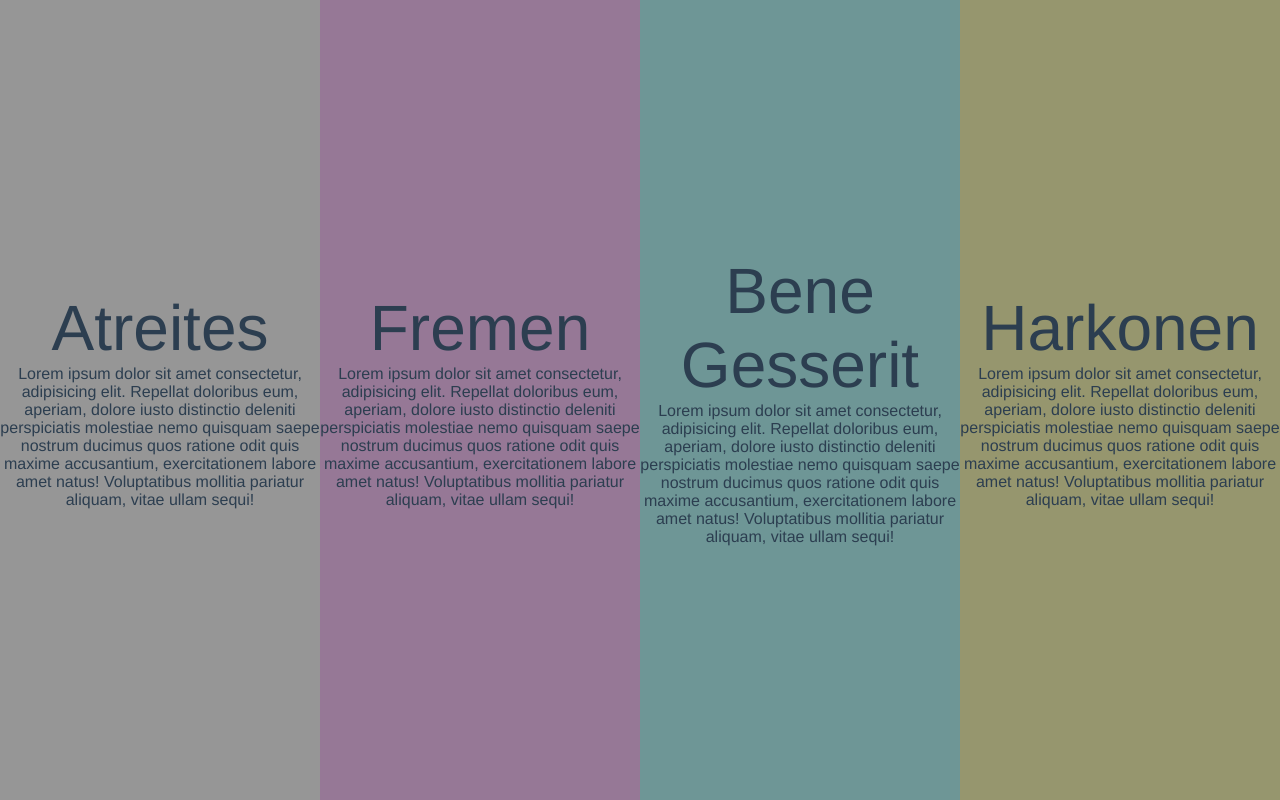
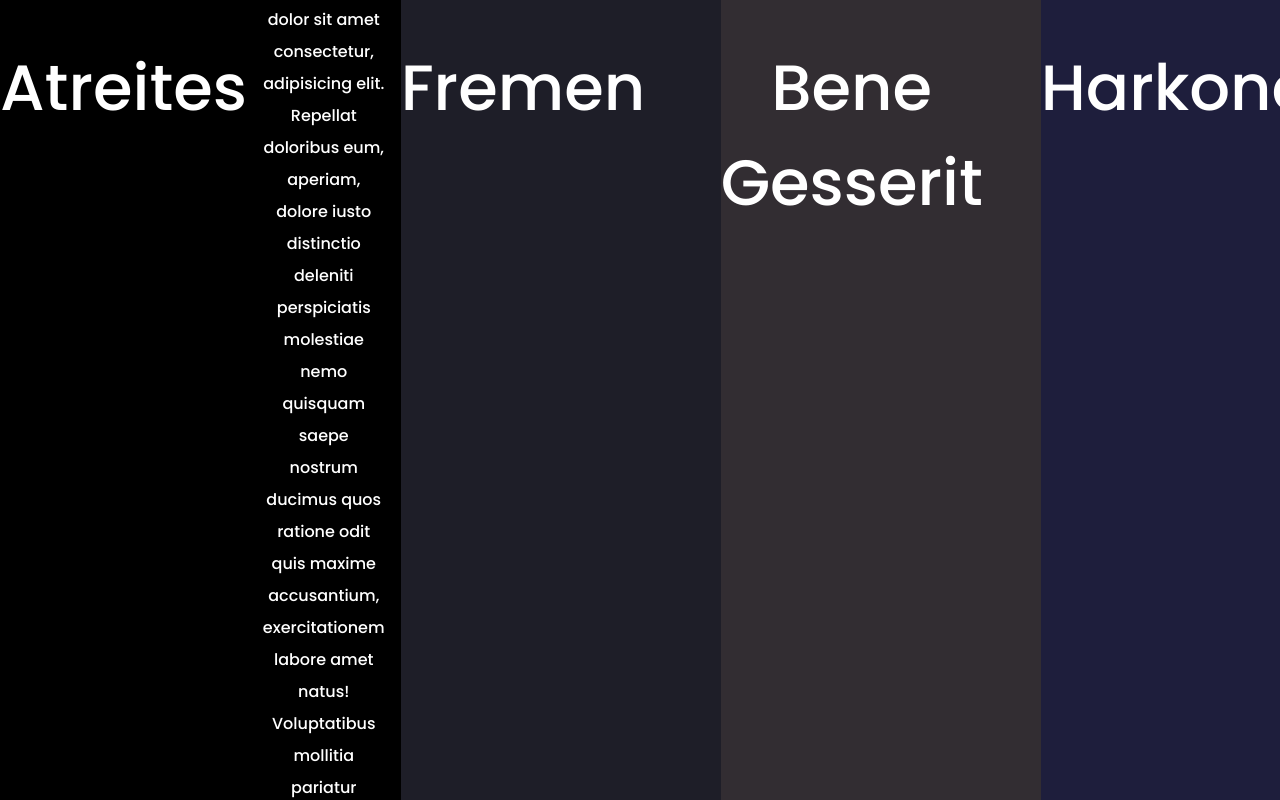
Before and after one commit to MoraOgunro/dune2, a Vue app: page / in a window 1280 px wide. Built offline with nearby package versions, Linux system fonts and the light colour scheme.

Commit message:
subtitle transitions

```diff
--- a/src/App.vue
+++ b/src/App.vue
@@ -23,6 +23,7 @@
 </script>
 
 <style lang="sass">
+@import url('https://fonts.googleapis.com/css2?family=Poppins:wght@300;500&display=swap')
 $tablet: 600px
 $medium-desktop: 768px
 $desktop: 992px
@@ -31,7 +32,7 @@
   margin: 0
   padding: 0
 #app
-  font-family: Avenir, Helvetica, Arial, sans-serif
+  font-family: 'Poppins', sans-serif
   -webkit-font-smoothing: antialiased
   -moz-osx-font-smoothing: grayscale
   text-align: center
--- a/src/components/LayoutComponents/VerticalGrids.vue
+++ b/src/components/LayoutComponents/VerticalGrids.vue
@@ -1,24 +1,24 @@
 <template>
   <div class="grid">
-   <div class="grid-item" style="background-color: rgb(150, 150, 150)">
+   <div class="grid-item" style="background-color: rgb(0, 0, 0)">
       <div class="item-text">
          <div class="item-header">Atreites</div>
          <div class="item-subtite">Lorem ipsum dolor sit amet consectetur, adipisicing elit. Repellat doloribus eum, aperiam, dolore iusto distinctio deleniti perspiciatis molestiae nemo quisquam saepe nostrum ducimus quos ratione odit quis maxime accusantium, exercitationem labore amet natus! Voluptatibus mollitia pariatur aliquam, vitae ullam sequi!</div>
       </div>
    </div>
-   <div class="grid-item" style="background-color: rgb(150, 120, 150)">
+   <div class="grid-item" style="background-color: rgb(30, 30, 40)">
       <div class="item-text">
          <div class="item-header">Fremen</div>
          <div class="item-subtite">Lorem ipsum dolor sit amet consectetur, adipisicing elit. Repellat doloribus eum, aperiam, dolore iusto distinctio deleniti perspiciatis molestiae nemo quisquam saepe nostrum ducimus quos ratione odit quis maxime accusantium, exercitationem labore amet natus! Voluptatibus mollitia pariatur aliquam, vitae ullam sequi!</div>
       </div>
    </div>
-   <div class="grid-item" style="background-color: rgb(110, 150, 150)">
+   <div class="grid-item" style="background-color: rgb(50, 45, 50)">
       <div class="item-text">
          <div class="item-header">Bene Gesserit</div>
          <div class="item-subtite">Lorem ipsum dolor sit amet consectetur, adipisicing elit. Repellat doloribus eum, aperiam, dolore iusto distinctio deleniti perspiciatis molestiae nemo quisquam saepe nostrum ducimus quos ratione odit quis maxime accusantium, exercitationem labore amet natus! Voluptatibus mollitia pariatur aliquam, vitae ullam sequi!</div>
       </div>
    </div>
-   <div class="grid-item" style="background-color: rgb(150, 150, 110)">
+   <div class="grid-item" style="background-color: rgb(30, 30, 60)">
       <div class="item-text">
          <div class="item-header">Harkonen</div>
          <div class="item-subtite">Lorem ipsum dolor sit amet consectetur, adipisicing elit. Repellat doloribus eum, aperiam, dolore iusto distinctio deleniti perspiciatis molestiae nemo quisquam saepe nostrum ducimus quos ratione odit quis maxime accusantium, exercitationem labore amet natus! Voluptatibus mollitia pariatur aliquam, vitae ullam sequi!</div>
@@ -41,13 +41,23 @@
     transition: all 0.3s ease-in-out
     width: 25%
     &:hover
-        width: 80%
-        .item-text
-            transition: all 0.5s ease-in-out
-            transition-delay: 0.3s
+      width: 80%
+      .item-subtite
+         transition: all 0.3s ease-in-out
+         transition-delay: 0.3s
+         opacity: 100%
+
 .item-text
-    writing-mode: sideways-lr
-    align-self: center
+   display: flex
+   color: white
+   margin-top: max(1rem,5vh)
+
 .item-header
     font-size: 4rem
+    writing-mode: sideways-lr
+.item-subtite
+   align-self: center
+   padding: 1rem
+   line-height: 2rem
+   opacity: 0%
 </style>
```
